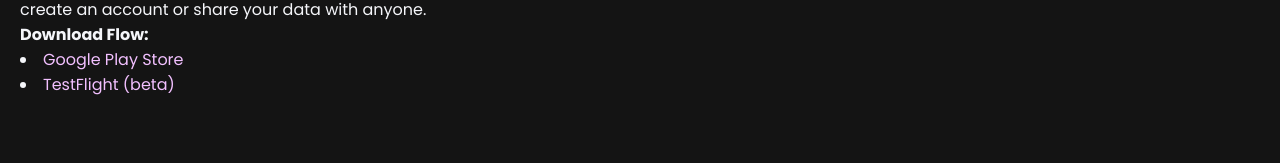
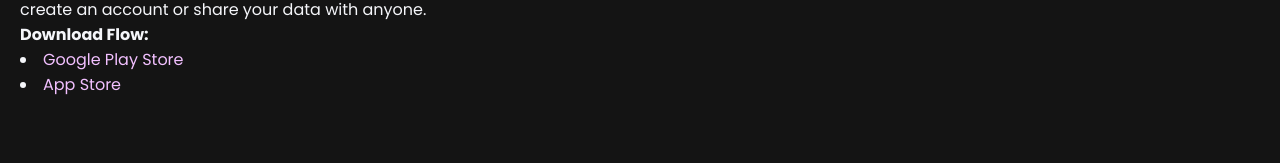
Before and after one commit to flow-mn/flow.github.io, a SvelteKit app: page / in a window 1280 px wide. Shown: the part 199-362 px from the top of the page. Built offline with nearby package versions, Linux system fonts and the light colour scheme.

Commit message:
use app store links

```diff
--- a/src/routes/+page.svelte
+++ b/src/routes/+page.svelte
@@ -17,7 +17,10 @@
 		>
 	</li>
 	<li>
-		<a href="https://testflight.apple.com/join/NH4ifijS" target="_blank">TestFlight (beta)</a>
+		<a
+			href="https://apps.apple.com/mn/app/flow-expense-tracker/id6477741670?utm_source=web"
+			target="_blank">App Store</a
+		>
 	</li>
 </ul>
 
--- a/src/routes/donate/+page.svelte
+++ b/src/routes/donate/+page.svelte
@@ -5,8 +5,9 @@
 
 <div class="col">
 	<h4>Buy me a coffee:</h4>
-	<a target="_blank" href="https://www.buymeacoffee.com/sadespresso">
+	<a aria-label="Buy me a coffee" target="_blank" href="https://www.buymeacoffee.com/sadespresso">
 		<img
+			alt="Buy me a coffee button"
 			src="https://img.buymeacoffee.com/button-api/?text=Buy me an iced mocha&emoji=&slug=sadespresso&button_colour=BD5FFF&font_colour=ffffff&font_family=Poppins&outline_colour=000000&coffee_colour=FFDD00"
 		/>
 	</a>
```
Also changed, not shown: 1 other file (tests, documents, lock files or other folders).
